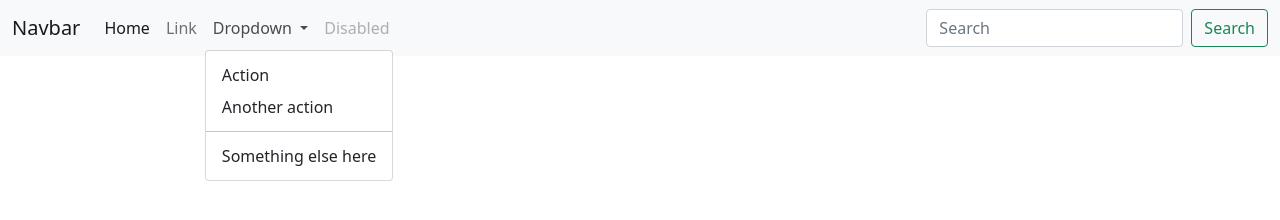
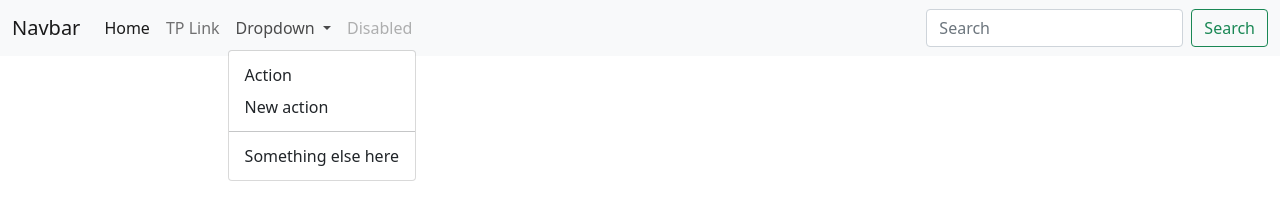
Before and after one commit to vikasvrm22/conflictsample, a plain HTML site: page contact.html in a window 1280 px wide. Both pictures are taken after a click on the button "Dropdown". Drawn offline with nearby package versions, Linux system fonts and the light colour scheme.

Commit message:
commit using the skipping area

```diff
--- a/contact.html
+++ b/contact.html
@@ -20,7 +20,7 @@
                 <a class="nav-link active" aria-current="page" href="#">Home</a>
               </li>
               <li class="nav-item">
-                <a class="nav-link" href="#">Link</a>
+                <a class="nav-link" href="#">TP Link</a>
               </li>
               <li class="nav-item dropdown">
                 <a class="nav-link dropdown-toggle" href="#" id="navbarDropdown" role="button" data-bs-toggle="dropdown" aria-expanded="false">
@@ -28,7 +28,7 @@
                 </a>
                 <ul class="dropdown-menu" aria-labelledby="navbarDropdown">
                   <li><a class="dropdown-item" href="#">Action</a></li>
-                  <li><a class="dropdown-item" href="#">Another action</a></li>
+                  <li><a class="dropdown-item" href="#">New action</a></li>
                   <li><hr class="dropdown-divider"></li>
                   <li><a class="dropdown-item" href="#">Something else here</a></li>
                 </ul>
```
